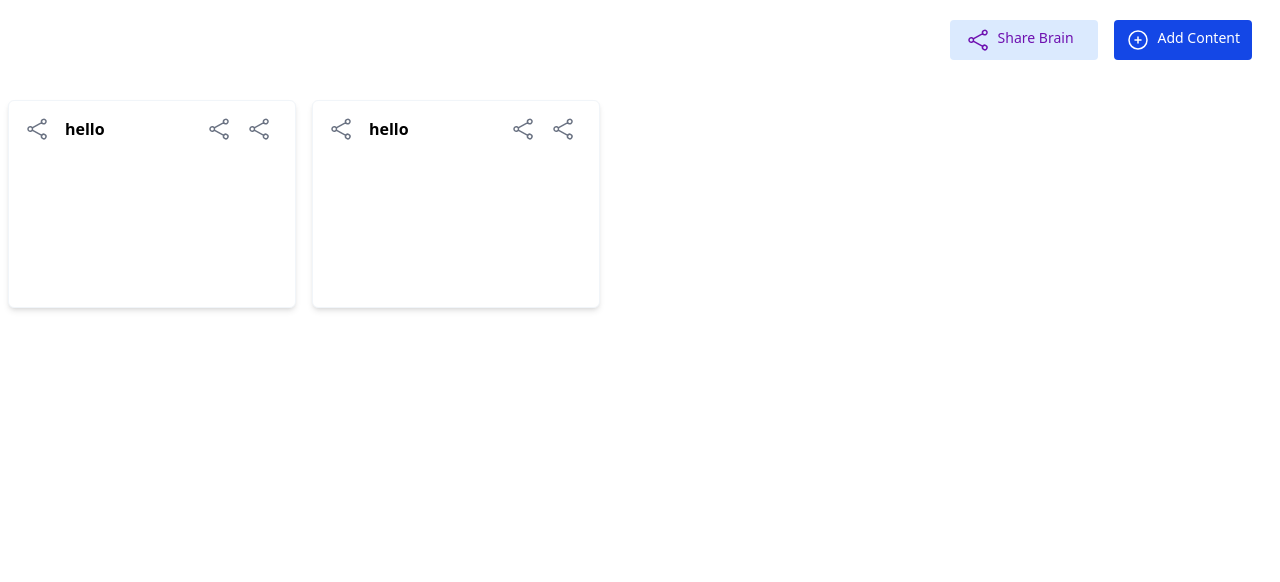
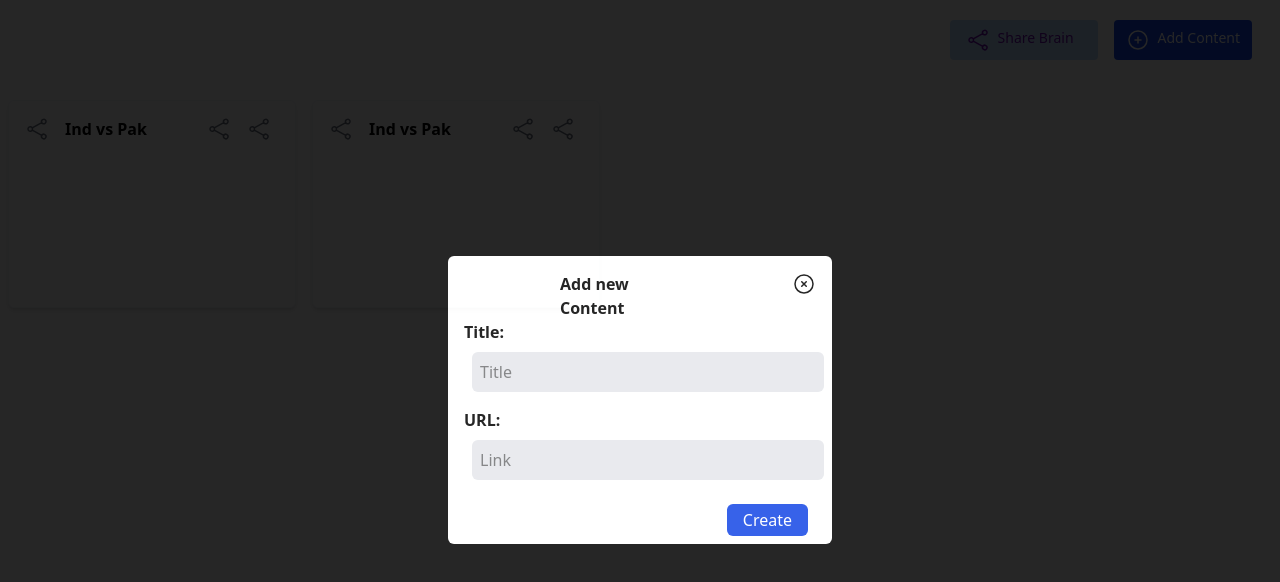
Before and after one commit to Sahnawaz6068/SecondBrainAPP-FE, a React (Vite) app: page / in a window 1280 px wide. Both pictures are taken after a click on the button "Add Content". Shown: the top 582 px of the page. Built offline with nearby package versions, Linux system fonts and the light colour scheme.

Commit message:
Build feature on Clicking Add content Pop up a screen for take input link and title and on Clicking cross it close the tab

```diff
--- a/src/App.tsx
+++ b/src/App.tsx
@@ -4,18 +4,21 @@ import { Button } from './components/UI/Button'
 import { PlusIcon } from './icons/PlusIcon'
 import { Share } from './icons/Share'
 import Card from './components/UI/Card'
+import CreateContentModel from './components/UI/CreateContentModel'
+import { useState } from 'react'
 function App() {
-
+const [modelOpen,setModelOpen]=useState(false)
   return (
     <>
     <div className='flex justify-end  mr-5 mt-5'>
-      <Button varient="primary" size="lg" startIcon={<Share size="lg"/>} endIcon="lala2" text="Share Brain" onClick={()=>{}}/>
-      <Button varient="secondary" size="sm" startIcon={<PlusIcon size="md"/>} endIcon="lala2" text="Add Content" onClick={()=>{}}/>
+      <Button  varient="primary" size="lg" startIcon={<Share size="lg"/>} endIcon="lala2" text="Share Brain" onClick={()=>{}}/>
+      <Button onOpen={()=>{setModelOpen(true)}} varient="secondary" size="sm" startIcon={<PlusIcon size="md"/>} endIcon="lala2" text="Add Content" onClick={()=>{setModelOpen(true)}}/>
     </div>
       <div className='flex pt-8'>
-        <Card title={"hello"} link={"https://x.com/Sofiyaquresi/status/1921116969362694570"} type={"twitter"}/>
-        <Card title={"hello"} link={"https://x.com/Sofiyaquresi/status/1921116969362694570"} type={"twitter"}/>
+        <Card title={"Ind vs Pak"} link={"https://x.com/Sofiyaquresi/status/1921116969362694570"} type={"twitter"}/>
+        <Card title={"Ind vs Pak"} link={"https://x.com/Sofiyaquresi/status/1921116969362694570"} type={"twitter"}/>
       </div>
+      <CreateContentModel open={modelOpen} onClose={()=>setModelOpen(false)}/>
     </>
   )
 }
--- a/src/components/UI/Button.tsx
+++ b/src/components/UI/Button.tsx
@@ -6,12 +6,12 @@ interface ButtonProp {
   startIcon?: any;
   endIcon?: any;
   text: String;
-  onClick: () => void;
+  onClick?: () => void;
 }
 
 const VarientStyle = {
-  primary: "bg-blue-100 text-purple-800",
-  secondary: "bg-blue-700 text-white",
+  primary: "bg-blue-200 text-purple-800 hover:cursor-pointer hover:bg-blue-300",
+  secondary: "bg-blue-700 text-white hover:cursor-pointer hover:bg-blue-600",
 };
 
 const sizeStyle = {
@@ -20,11 +20,12 @@ const sizeStyle = {
   lg: "pl-4 pr-6 flex py-2 rounded-sm text-sm",
 };
 
+
 export const Button = (props: ButtonProp) => {
   return (
     <div className="mx-2">
-      <button
-        className={`${VarientStyle[props.varient]}  ${sizeStyle[props.size]}`}
+      <button onClick={props.onClick}
+        className={`${VarientStyle[props.varient]}  ${sizeStyle[props.size]} `}
       >
         {props.startIcon ? <div className="pr-2">{props.startIcon}</div> : null}{" "}
         {props.text}
--- /dev/null
+++ b/src/components/UI/CreateContentModel.tsx
@@ -0,0 +1,41 @@
+import CloseIcon from "../../icons/CloseIcon";
+import { Button } from "./Button";
+
+//@ts-ignore
+const CreateContentModel = ({ open, onClose }) => {
+  return (
+    <>
+      {open && (
+        <div className="fixed inset-0 flex justify-center items-center bg-black opacity-85 z-50">
+          <div className="bg-white h-72 w-96 p-4 rounded-md shadow-lg z-60">
+            <div className="flex">
+              <div className="font-bold px-24">Add new Content  </div>
+            <div className="hover:bg-slate-300 hover:cursor-pointer rounded-sm" onClick={()=>onClose()}><CloseIcon/></div>
+            </div>
+            <div className="mb-2">
+              <div className="font-semibold">Title:</div>
+              <input
+                className="bg-gray-200 p-2 rounded-md m-2 w-full"
+                type="text"
+                placeholder="Title"
+              />
+            </div>
+            <div className="mb-4">
+              <div className="font-semibold">URL:</div>
+              <input
+                className="bg-gray-200 p-2 rounded-md m-2 w-full"
+                type="text"
+                placeholder="Link"
+              />
+            </div>
+            <div className="flex justify-end">
+              <Button text={"Create"} varient={"secondary"} size={"md"} />
+            </div>
+          </div>
+        </div>
+      )}
+    </>
+  );
+};
+
+export default CreateContentModel;
--- /dev/null
+++ b/src/icons/CloseIcon.tsx
@@ -0,0 +1,20 @@
+const CloseIcon = () => {
+  return (
+    <svg
+      xmlns="http://www.w3.org/2000/svg"
+      fill="none"
+      viewBox="0 0 24 24"
+      stroke-width="1.5"
+      stroke="currentColor"
+      className="size-6"
+    >
+      <path
+        stroke-linecap="round"
+        stroke-linejoin="round"
+        d="m9.75 9.75 4.5 4.5m0-4.5-4.5 4.5M21 12a9 9 0 1 1-18 0 9 9 0 0 1 18 0Z"
+      />
+    </svg>
+  );
+};
+
+export default CloseIcon;
```
